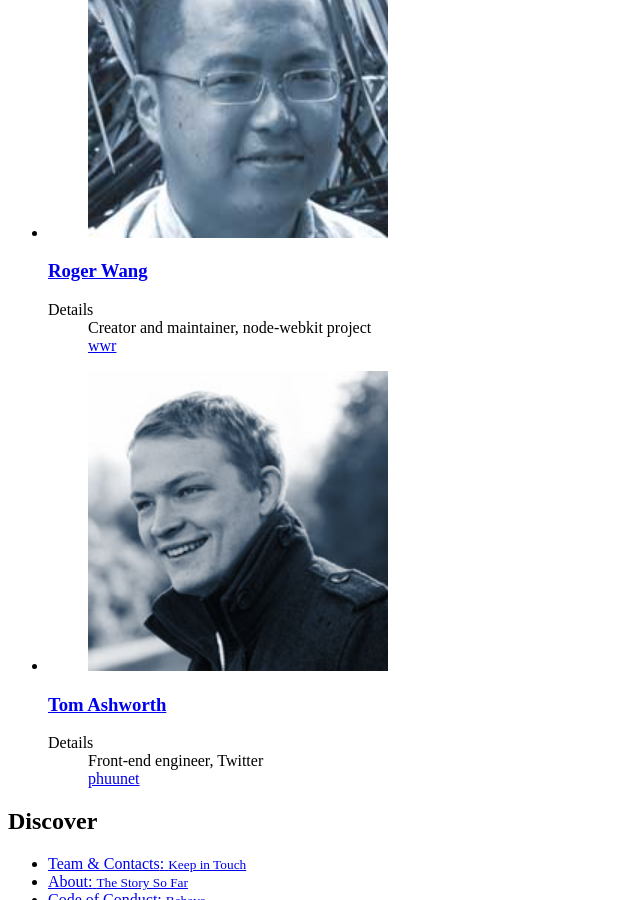
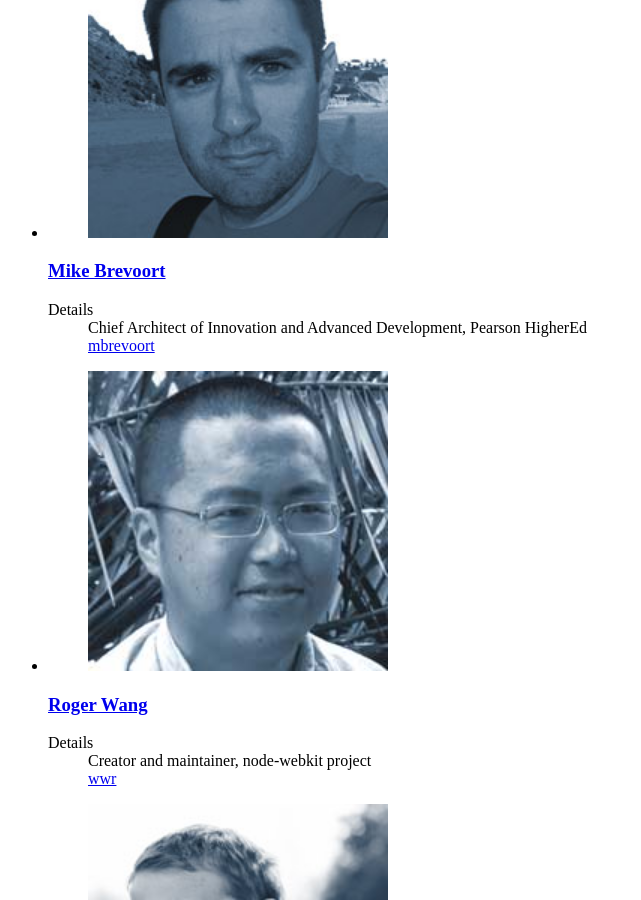
Before and after one commit to LXJS/lxjs-site-2014, a Jekyll site: the page built from src/speakers/index.html, in a window 1280 px wide and 900 px high, scrolled down 1288 px. Shown: the whole window, without its empty margins (0-641 px from the left). Built offline with Jekyll 4.4.1, drawn with Linux system fonts in a browser that asks for light colours; nearby versions of some CDN libraries; Markdown is read by kramdown in place of the engine named in the settings.

Commit message:
Added Mike Brevoort to speakers

```diff
--- a/_config.yml
+++ b/_config.yml
@@ -22,6 +22,10 @@ speakers:
     machine_name: martin_bosslet
     title: Independent developer
     twitter: _emboss_
+  - name: Mike Brevoort
+    machine_name: mike_brevoort
+    title: Chief Architect of Innovation and Advanced Development, Pearson HigherEd
+    twitter: mbrevoort
   - name: Roger Wang
     machine_name: roger_wang
     title: Creator and maintainer, node-webkit project
```
Also changed, not shown: src/speakers/mike_brevoort.html (added, +23 -0 lines), src/img/thumb-speaker-mike_brevoort.jpg (added), src/img/thumb-speaker-mike_brevoort@2x.jpg (added).
